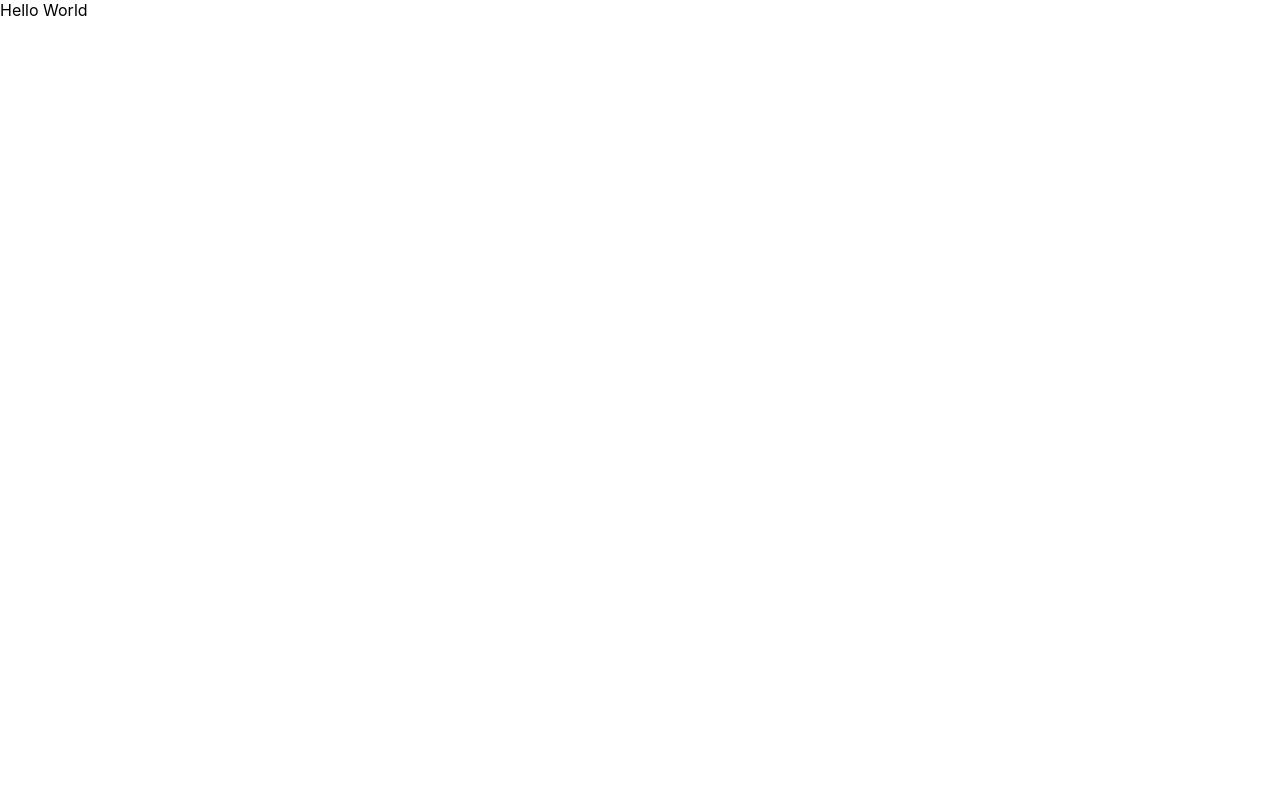
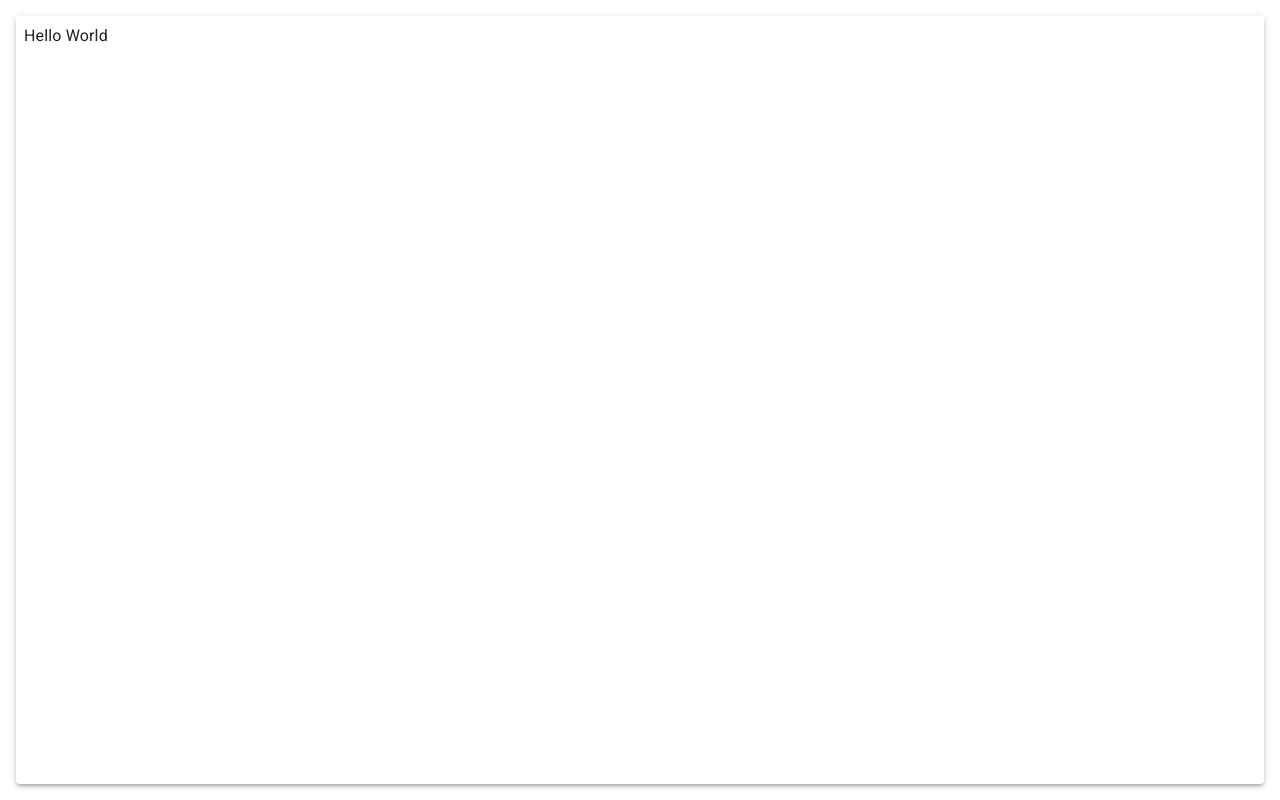
Before and after one commit to divlook/pixel-art, a Next.js app: page / in a window 1280 px wide. Built offline with nearby package versions, Linux system fonts and the light colour scheme.

Commit message:
material-ui 적용

```diff
--- /dev/null
+++ b/libs/theme.ts
@@ -0,0 +1,21 @@
+import { createMuiTheme } from '@material-ui/core/styles'
+import { red } from '@material-ui/core/colors'
+
+const theme = createMuiTheme({
+    palette: {
+        primary: {
+            main: '#556cd6',
+        },
+        secondary: {
+            main: '#19857b',
+        },
+        error: {
+            main: red.A400,
+        },
+        background: {
+            default: '#fff',
+        },
+    },
+})
+
+export default theme
--- a/package.json
+++ b/package.json
@@ -8,6 +8,7 @@
     "start": "next start"
   },
   "dependencies": {
+    "@material-ui/core": "^4.11.3",
     "next": "10.1.2",
     "react": "17.0.2",
     "react-dom": "17.0.2"
--- a/pages/_app.tsx
+++ b/pages/_app.tsx
@@ -1,15 +1,43 @@
-import App from 'next/app'
-import type { AppProps, AppContext } from 'next/app'
+import { AppProps } from 'next/app'
+import React from 'react'
+import PropTypes from 'prop-types'
+import Head from 'next/head'
+import { ThemeProvider } from '@material-ui/core/styles'
+import CssBaseline from '@material-ui/core/CssBaseline'
+import theme from '~/libs/theme'
 import '~/styles/globals.scss'
 
-function MyApp({ Component, pageProps }: AppProps) {
-    return <Component {...pageProps} />
+const MyApp = (props: AppProps) => {
+    const { Component, pageProps } = props
+
+    React.useEffect(() => {
+        const jssStyles: any = document.querySelector('#jss-server-side')
+        if (jssStyles) {
+            jssStyles.parentElement.removeChild(jssStyles)
+        }
+    }, [])
+
+    return (
+        <React.Fragment>
+            <Head>
+                <title>New Office Ceremony 2021</title>
+
+                <meta
+                    name="viewport"
+                    content="minimum-scale=1, initial-scale=1, width=device-width"
+                />
+            </Head>
+            <ThemeProvider theme={theme}>
+                <CssBaseline />
+                <Component {...pageProps} />
+            </ThemeProvider>
+        </React.Fragment>
+    )
 }
 
-MyApp.getInitialProps = async (appContext: AppContext) => {
-    const appProps = await App.getInitialProps(appContext)
-
-    return { ...appProps }
+MyApp.propTypes = {
+    Component: PropTypes.elementType.isRequired,
+    pageProps: PropTypes.object.isRequired,
 }
 
 export default MyApp
--- a/pages/_document.tsx
+++ b/pages/_document.tsx
@@ -1,11 +1,56 @@
-import Document, { DocumentContext } from 'next/document'
+import React from 'react'
+import Document, { Html, Head, Main, NextScript } from 'next/document'
+import { ServerStyleSheets } from '@material-ui/core/styles'
+import theme from '~/libs/theme'
 
-class MyDocument extends Document {
-    static async getInitialProps(ctx: DocumentContext) {
-        const initialProps = await Document.getInitialProps(ctx)
+export default class MyDocument extends Document {
+    render() {
+        return (
+            <Html lang="en">
+                <Head>
+                    <meta
+                        name="theme-color"
+                        content={theme.palette.primary.main}
+                    />
 
-        return initialProps
+                    <link rel="icon" href="/favicon.ico" />
+
+                    <link
+                        rel="stylesheet"
+                        href="https://fonts.googleapis.com/css?family=Roboto:300,400,500,700&display=swap"
+                    />
+
+                    <link
+                        rel="stylesheet"
+                        href="https://fonts.googleapis.com/icon?family=Material+Icons"
+                    />
+                </Head>
+                <body>
+                    <Main />
+                    <NextScript />
+                </body>
+            </Html>
+        )
     }
 }
 
-export default MyDocument
+MyDocument.getInitialProps = async (ctx) => {
+    const sheets = new ServerStyleSheets()
+    const originalRenderPage = ctx.renderPage
+
+    ctx.renderPage = () => {
+        return originalRenderPage({
+            enhanceApp: (App) => (props) => sheets.collect(<App {...props} />),
+        })
+    }
+
+    const initialProps = await Document.getInitialProps(ctx)
+
+    return {
+        ...initialProps,
+        styles: [
+            ...React.Children.toArray(initialProps.styles),
+            sheets.getStyleElement(),
+        ],
+    }
+}
--- a/pages/index.tsx
+++ b/pages/index.tsx
@@ -1,16 +1,45 @@
-import Head from 'next/head'
+import { NextPage } from 'next'
+import { Container, makeStyles, Paper, Typography } from '@material-ui/core'
 
-export default function Home() {
+const useStyles = makeStyles((theme) => ({
+    root: {
+        display: 'flex',
+        height: '100vh',
+        justifyContent: 'center',
+        alignItems: 'center',
+    },
+    container: {
+        flex: 1,
+        padding: theme.spacing(2),
+        height: '100%',
+    },
+    paper: {
+        height: '100%',
+    },
+    typography: {
+        padding: theme.spacing(1),
+    },
+}))
+
+const HomePage: NextPage = () => {
+    const classes = useStyles()
+
     return (
         <>
-            <Head>
-                <title>New Office Ceremony 2021</title>
-                <link rel="icon" href="/favicon.ico" />
-            </Head>
-
-            <main>
-              Hello World
+            <main className={classes.root}>
+                <Container className={classes.container} maxWidth="lg">
+                    <Paper className={classes.paper} elevation={3}>
+                        <Typography
+                            className={classes.typography}
+                            component="div"
+                        >
+                            Hello World
+                        </Typography>
+                    </Paper>
+                </Container>
             </main>
         </>
     )
 }
+
+export default HomePage
```
Also changed, not shown: 1 other file (tests, documents, lock files or other folders).
